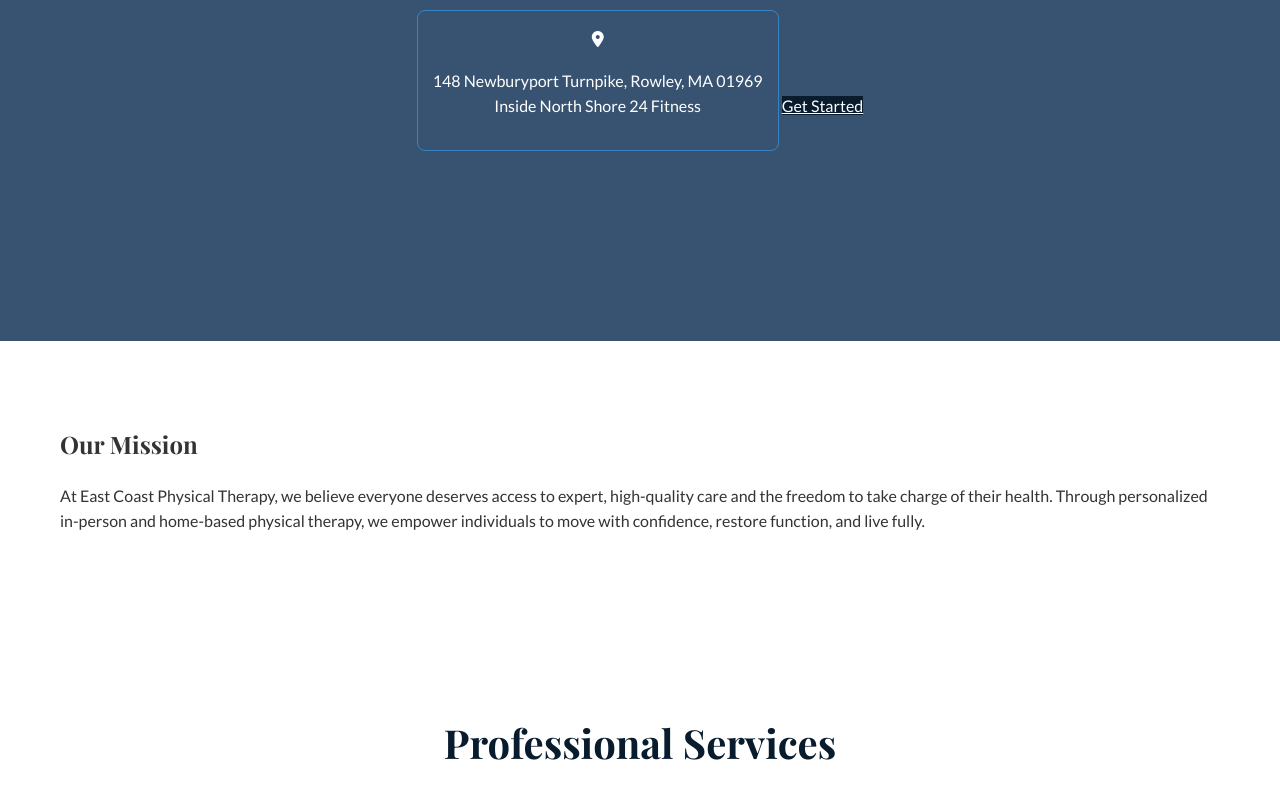
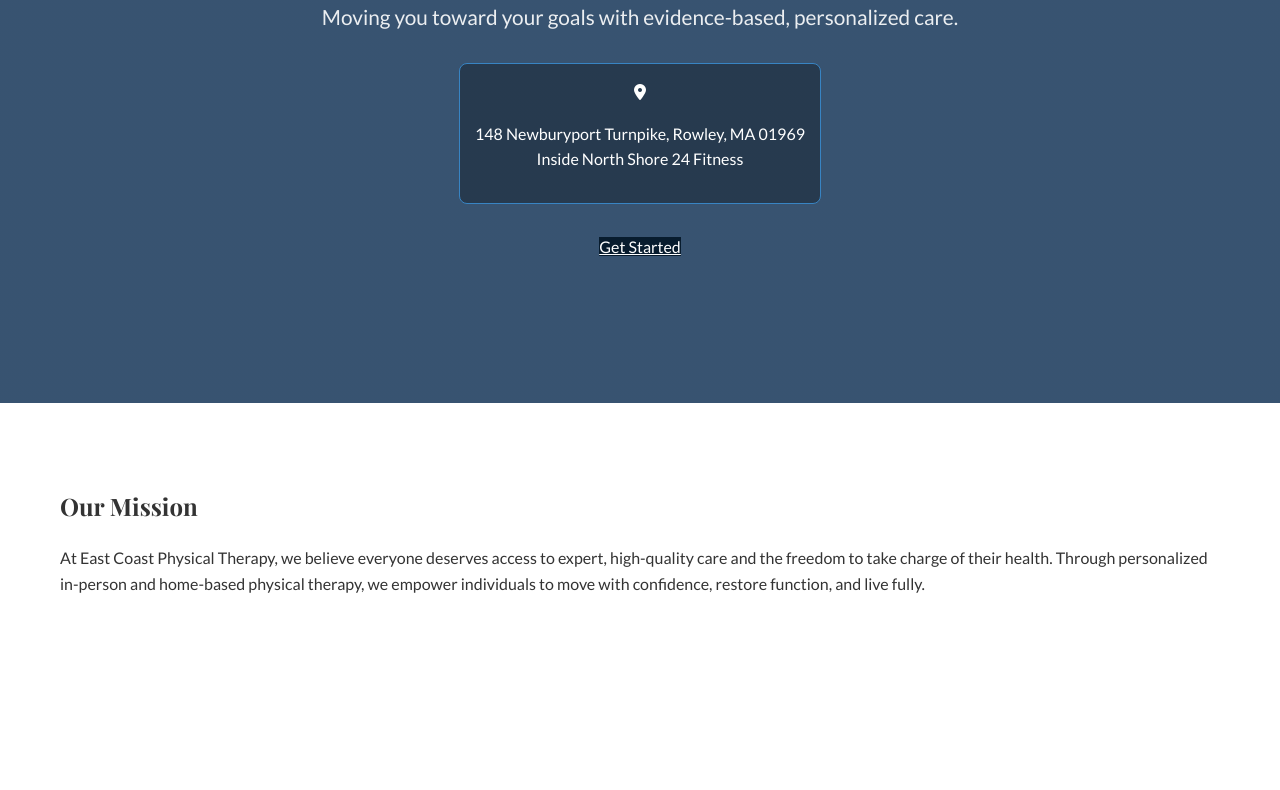
Before and after one commit to East-Coast-Physical-Therapy/eastcoastpt.github.io, a plain HTML site: page index.html in a window 1280 px wide. Shown: the part 389-1179 px from the top of the page. Drawn offline with nearby package versions, Linux system fonts and the light colour scheme.

Commit message:
updated spacing

```diff
--- a/style.css
+++ b/style.css
@@ -62,7 +62,8 @@ h6 {
 }
 
 .nav-logo {
-    height: 50px;
+    height: 80px;
+    /* Increased from 50px */
 }
 
 .nav-links {
@@ -79,6 +80,8 @@ h6 {
     font-family: 'Lato', sans-serif;
     letter-spacing: 0.5px;
 }
+
+
 
 .nav-cta {
     background: transparent;
@@ -112,20 +115,47 @@ h6 {
 /* Hero */
 .hero {
     background: linear-gradient(rgba(6, 40, 77, 0.8), rgba(6, 40, 77, 0.8)), url('assets/gym-bg.jpg');
-    height: 80vh;
+    height: auto;
+    min-height: 85vh;
+    /* Increased slightly and made min-height */
     display: flex;
     align-items: center;
     justify-content: center;
     color: white;
     text-align: center;
+    background-size: cover;
+    background-position: center;
+}
+
+.hero-content {
+    padding: 20px;
+    max-width: 900px;
+    /* Constrain width for better readability */
+}
+
+.hero h1 {
+    font-size: 3.5rem;
+    line-height: 1.2;
+    margin-bottom: 20px;
+    color: white;
+    /* Ensure white text on dark bg */
+}
+
+.hero .slogan {
+    font-size: 1.3rem;
+    max-width: 700px;
+    margin: 0 auto 30px auto;
+    opacity: 0.9;
 }
 
 .location-badge {
-    margin: 20px 0;
+    margin: 20px auto 30px auto;
     padding: 15px;
     border: 1px solid var(--logo-mid);
-    display: inline-block;
+    display: block;
+    width: fit-content;
     border-radius: 8px;
+    background: rgba(0, 0, 0, 0.3);
 }
 
 /* Services Grid */
@@ -365,6 +395,10 @@ h6 {
     }
 
     .hero h1 {
-        font-size: 2rem;
+        font-size: 2.2rem;
+    }
+
+    .hero .slogan {
+        font-size: 1.1rem;
     }
 }
```
